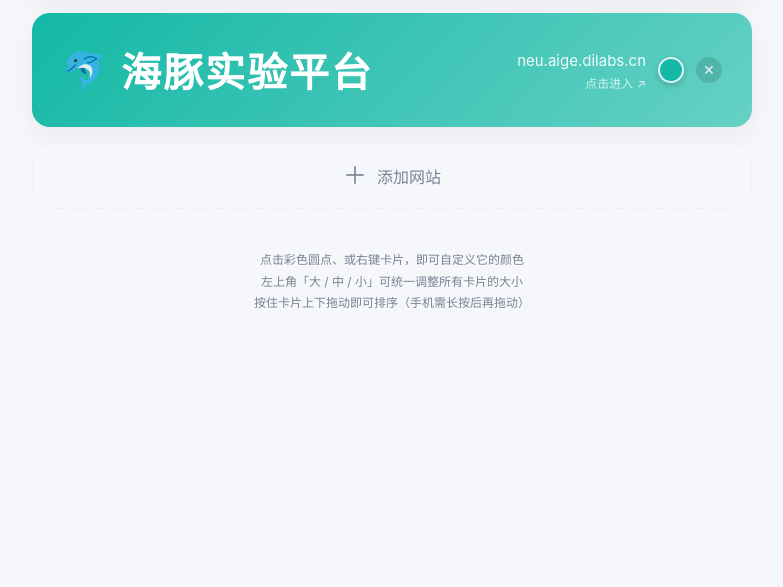
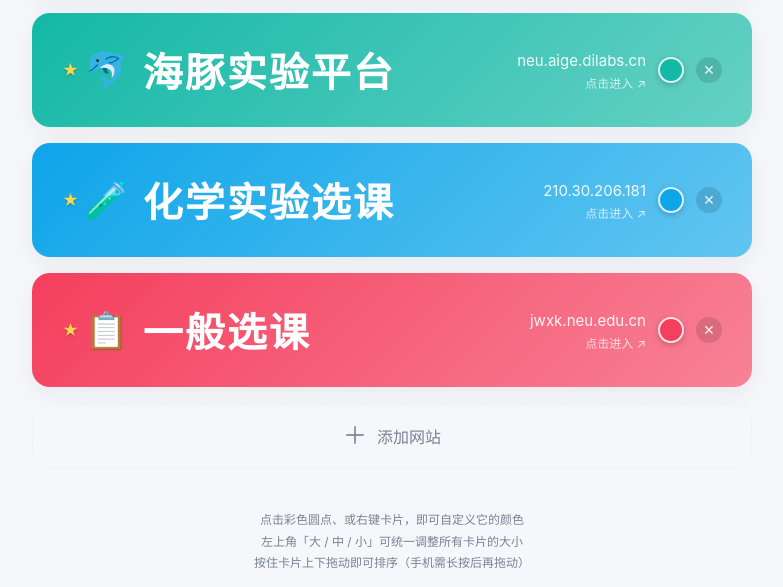
Before and after one commit to hsdtfhk/my-nav, a plain HTML site: page index.html in a window 1280 px wide. Shown: the part 772-1359 px from the top of the page, without its empty margins (248-1031 px from the left). Before the commit the page ends 1134 px from the top, so only its background shows below. Drawn offline with Linux system fonts and the light colour scheme.

Commit message:
Add files via upload

```diff
--- a/index.html
+++ b/index.html
@@ -137,6 +137,15 @@
     .bar-left { display: flex; align-items: center; gap: 14px; min-width: 0; }
 
     .card.bar .icon { font-size: var(--icon-size); line-height: 1; }
+
+    .icon-box { display: flex; align-items: center; gap: 5px; flex: none; }
+
+    .public-star {
+      font-size: calc(var(--icon-size) * 0.45);
+      line-height: 1;
+      color: #ffd54a;
+      text-shadow: 0 1px 2px rgba(0, 0, 0, 0.25);
+    }
 
     .card.bar .name { font-size: var(--name-size); font-weight: 700; letter-spacing: 0.05em; }
 
@@ -370,7 +379,9 @@
         { id: 'memo',    name: '喵喵背单词',    url: 'https://studio.memocard.cn/memo-api/s/3hSF1fXoCjJTp9pzPz8FWw2SW3ZCpb-2', icon: '🐱', color: '#ff9f43' },
         { id: 'zhidao',  name: '知到',          url: 'https://onlineweb.zhihuishu.com/onlinestuh5', icon: '🎓', color: '#22c55e' },
         { id: 'iwrite',  name: '爱写作',        url: 'https://iwrite.unipus.cn', icon: '✍️', color: '#8b5cf6' },
-        { id: 'dolphin', name: '海豚实验平台',  url: 'https://neu.aige.dilabs.cn/user-center/login/index', icon: '🐬', color: '#14b8a6' }
+        { id: 'dolphin', name: '海豚实验平台',  url: 'https://neu.aige.dilabs.cn/user-center/login/index', icon: '🐬', color: '#14b8a6' },
+        { id: 'chem',    name: '化学实验选课',  url: 'http://210.30.206.181:380/model/Center/selectitemtime.aspx?tblKssyxmid=244&tblexplanid=151&schoolyearid=48&tblECourseID=500&tblPubCourseID=1225', icon: '🧪', color: '#0ea5e9' },
+        { id: 'xuanke',  name: '一般选课',      url: 'https://jwxk.neu.edu.cn/xsxk/profile/index.html', icon: '📋', color: '#f43f5e' }
       ];
 
       var PALETTE = [
@@ -518,13 +529,27 @@
 
         var left = document.createElement('span');
         left.className = 'bar-left';
+
+        var iconBox = document.createElement('span');
+        iconBox.className = 'icon-box';
+
+        if (site.kind === 'public') {
+          var star = document.createElement('span');
+          star.className = 'public-star';
+          star.textContent = '★';
+          star.title = '公共网站';
+          iconBox.appendChild(star);
+        }
+
         var icon = document.createElement('span');
         icon.className = 'icon';
         icon.textContent = site.icon;
+        iconBox.appendChild(icon);
+
         var name = document.createElement('span');
         name.className = 'name';
         name.textContent = site.name;
-        left.appendChild(icon);
+        left.appendChild(iconBox);
         left.appendChild(name);
 
         var right = document.createElement('span');
```
